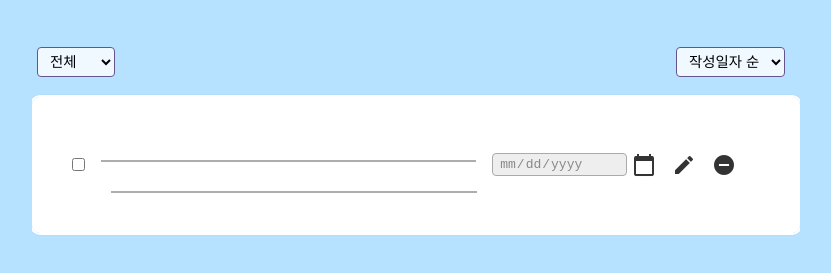
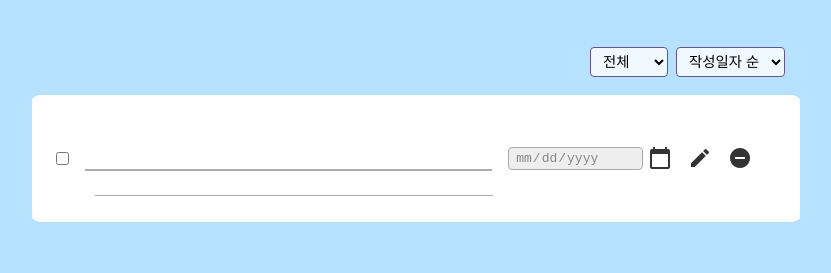
Before and after one commit to goorm-sdd/todo-app, a plain HTML site: page pages/index.html in a window 1280 px wide. Both pictures are taken after a click on the button "새로운 TODO 추가하기". Shown: the part 77-350 px from the top of the page, without its empty margins (224-1055 px from the left). Drawn offline with Linux system fonts and the light colour scheme.

Commit message:
style: 메인 페이지 UI 다듬기

```diff
--- a/script.js
+++ b/script.js
@@ -48,6 +48,7 @@ export function createTodoElement(item) {
   const inputEl = document.createElement("input");
   inputEl.type = "text";
   inputEl.value = item.text;
+  inputEl.classList.add("list-title-input");
   inputEl.setAttribute("disabled", "");
 
   const memoEl = document.createElement("input");
@@ -117,7 +118,6 @@ export function createTodoElement(item) {
     saveToLocalStorage();
   });
 
-
   extrainput.append(inputEl);
   extrainput.append(memoEl);
 
--- a/styles.css
+++ b/styles.css
@@ -1,4 +1,3 @@
-
 * {
   margin: 0;
   padding: 0;
@@ -90,7 +89,7 @@ hr {
   display: flex;
   align-items: center;
   justify-content: space-between;
-  padding: 2.5rem;
+  padding: 1.5rem;
   border-radius: 0.5rem;
   background-color: white;
   box-shadow: 0 0 4px rgba(0, 0, 0, 0.1);
@@ -105,7 +104,7 @@ hr {
   margin-right: 1rem;
 }
 
-.item input[type="text"] {
+.list-title-input {
   appearance: none;
   background: none;
   border: none;
@@ -115,9 +114,10 @@ hr {
   font-size: 20px;
   flex: 1 1 0%;
   margin-right: 1rem;
+  padding-top: 25px;
 }
 
-.item input[type="text"]:not(:disabled) {
+.list-title-input:not(:disabled) {
   border-bottom: 2px solid #adadad;
 }
 
--- a/styles/Filtering.css
+++ b/styles/Filtering.css
@@ -1,7 +1,7 @@
 .filteringCss {
   display: flex;
-  gap: 18px;
-  justify-content: space-between;
+  gap: 8px;
+  justify-content: end;
   align-items: center;
   margin: 50px 15px 20px 5px;
 }
```
